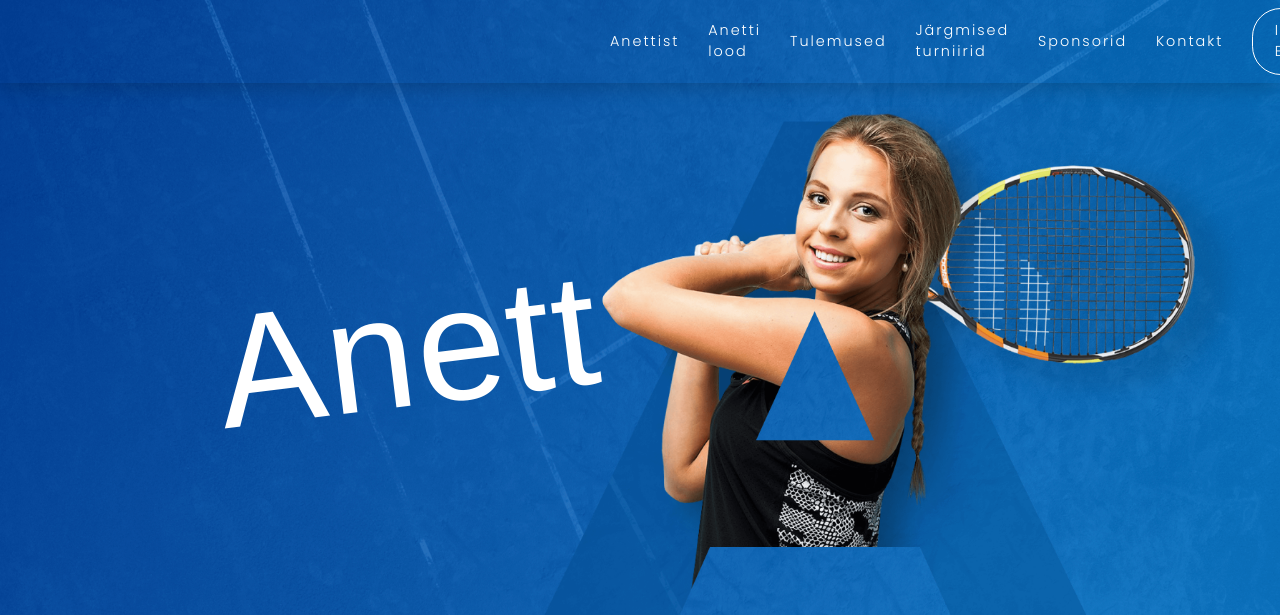
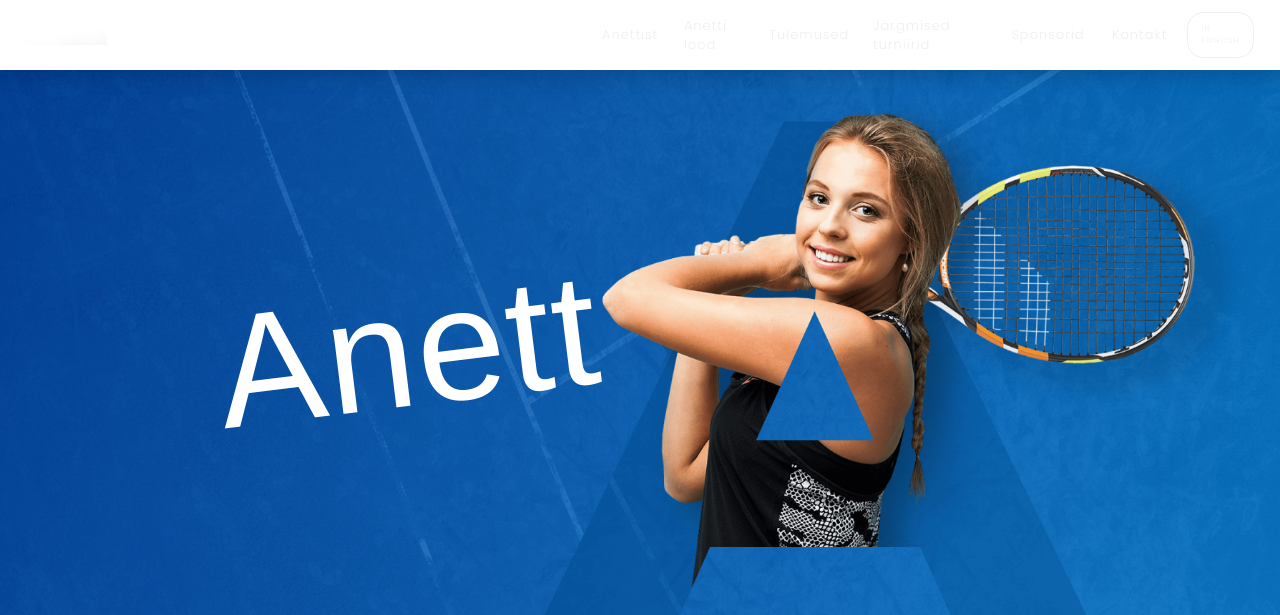
Before and after one commit to marihobemets/kasutajaliidese_projekt, a plain HTML site: page index.html in a window 1280 px wide. Shown: the top 615 px of the page. Drawn offline with nearby package versions, Linux system fonts and the light colour scheme; a web font is replaced by a local one.

Commit message:
Add files via upload

```diff
--- a/index.css
+++ b/index.css
@@ -7,30 +7,62 @@
     justify-content: space-around;
 }
 
+header {
 
-.nav-list {
-    list-style: none;
-    margin: 0;
-    padding: 0;
+    top: 0;
+    left: 0;
+    width: 100%;
     display: flex;
+    justify-content: space-between;
+    transition: 0.6s;
+    z-index: 100000;
+    background: var(--text);
+    color: var(--text-inverse);
+    border-color: var(--text);
+
 }
+nav {
+    position: fixed;
+    width: 100%;
+    height: 70px;
+}
+
+.nav-scrolled {
+    background: white;
+    color: black;
+    box-shadow: 0 3px 20px rgba(0, 0, 0, 0.2);
+    height: 70px;
+}
+
+.navbar-logo {
+    background-image: url(/images/anett-logo-white.svg);
+    background-repeat: no-repeat;
+}
+
+.navbar-logo-scrolled {
+    background-image: url(/images/anett-logo-black.svg);
+    background-repeat: no-repeat;
+}
+
 
 .nav-link {
     --spacing: 1em;
     text-decoration: none;
-    color: inherit;
+    color: rgb(238, 239, 243);
     display: inline-block;
     padding: calc(var(--spacing) / 2) var(--spacing);
     position: relative;
-    letter-spacing: 2px;
-    font-size: 0.9rem;
+    letter-spacing: 1px;
+    font-size: 13px;
+    margin-left: -8%;
+
 }
 
 .nav-link:after {
     content: "";
     position: absolute;
     bottom: 0;
-    left: 0;
+    left: 12px;
     right: var(--spacing);
     height: 2px;
     background: currentColor;
@@ -46,37 +78,42 @@
         transform: scaleX(1);
 }
 
+.nav-link-scrolled {
+    --text: black;
+    --text-inverse: #f4f4f4;
+}
+
+
+
 .nav-span {
     font-weight: 600;
     letter-spacing: .085em;
 }
 
+
 .nav-link-btn {
-    border: 1px solid currentColor;
+    border: 0.9px solid currentColor;
     border-radius: 2em;
-    margin-left: 1em;
+    margin-left: 0em;
     background-color: 250ms ease-in-out;
-    letter-spacing: 1px;
-    padding: 0.75em 1.5em;
+    padding: 1.2em 1.7em;
+    font-size: 8px;
+    font-weight: 100;
+
 }
 
 .nav-link-btn:hover {
+    --text: #f4f4f4;
+    --text-inverse: #333;
+    --background: transparent;
     background: var(--text);
     color: var(--text-inverse);
     border-color: var(--text);
 }
 
-.nav-link-btn::after {
+.nav-link-btn:after {
     display: none;
 }
-
-.nav-scrolled {
-    --text: #333;
-    --text-inverse: #f4f4f4;
-    --background: #f4f4f4;
-    box-shadow: 0 3px 20px rgba(0, 0, 0, 0.2);
-}
-
 
 .diagonal{
     transform: rotate(-3deg);
@@ -102,10 +139,6 @@
 .main-text {
     color: black;
     background-color: red;
-}
-
-#container {
-    position: relative;
 }
 
 #img2 {
```
